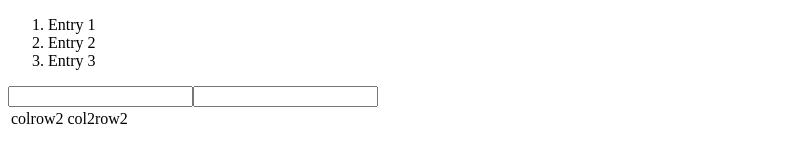
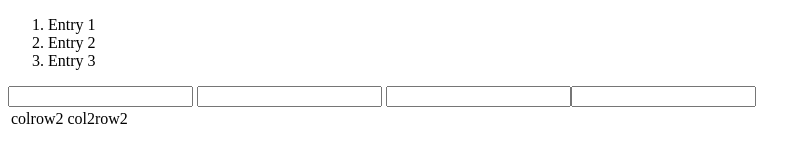
Before and after one commit to qwertrty/index, a plain HTML site: page index.html in a window 1280 px wide. Shown: the whole page, without its empty margins (0-811 px from the left). Drawn offline with Linux system fonts and the light colour scheme.

Commit message:
Update index.html
commit

```diff
--- a/index.html
+++ b/index.html
@@ -10,6 +10,7 @@
     <li>Entry 2</li>
     <li>Entry 3</li>
 </ol>
+       <input type= collrow1> <input type=col2riw1>
  <table>
      <tr>
          <input type= collrow1> <input type=col2riw1>
```
